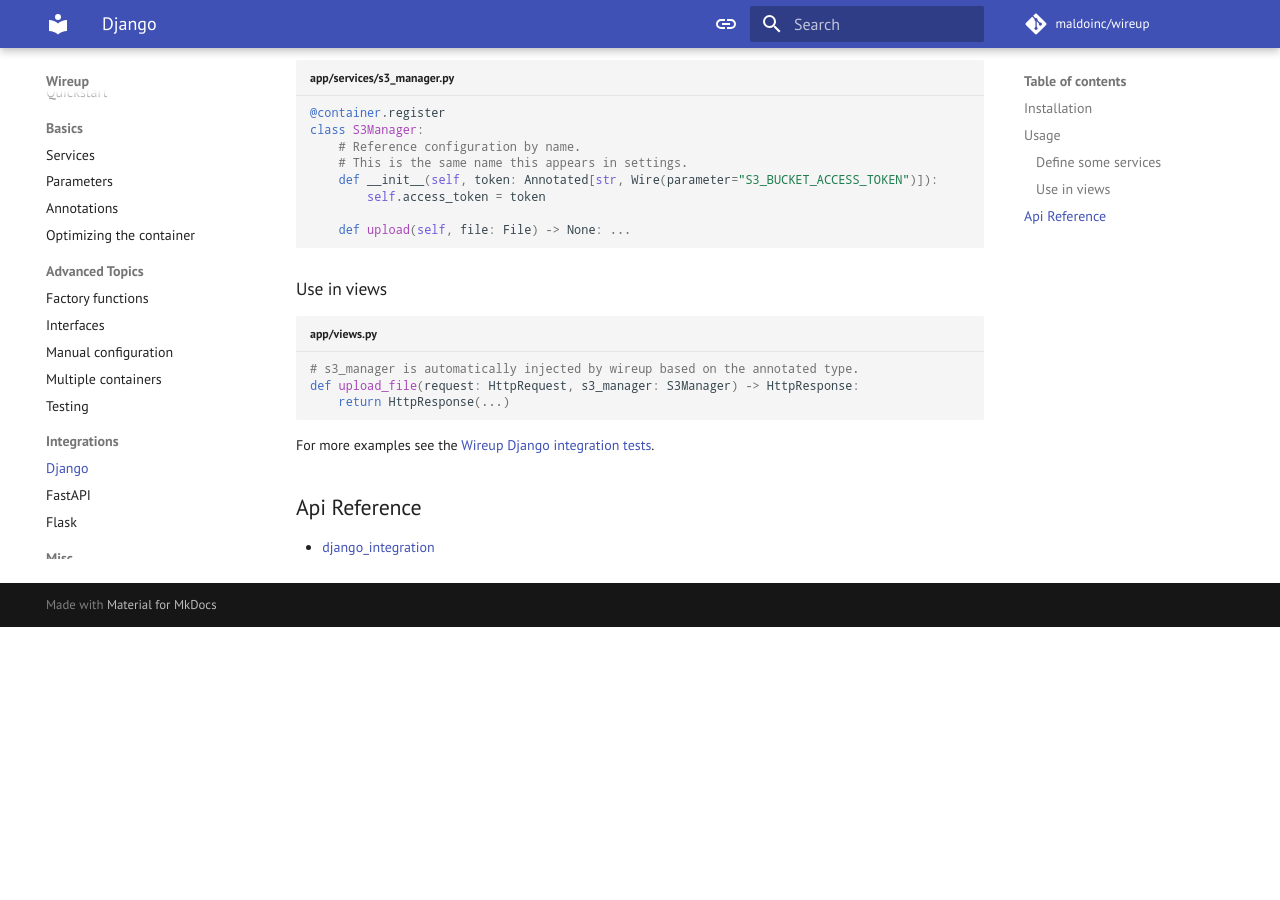
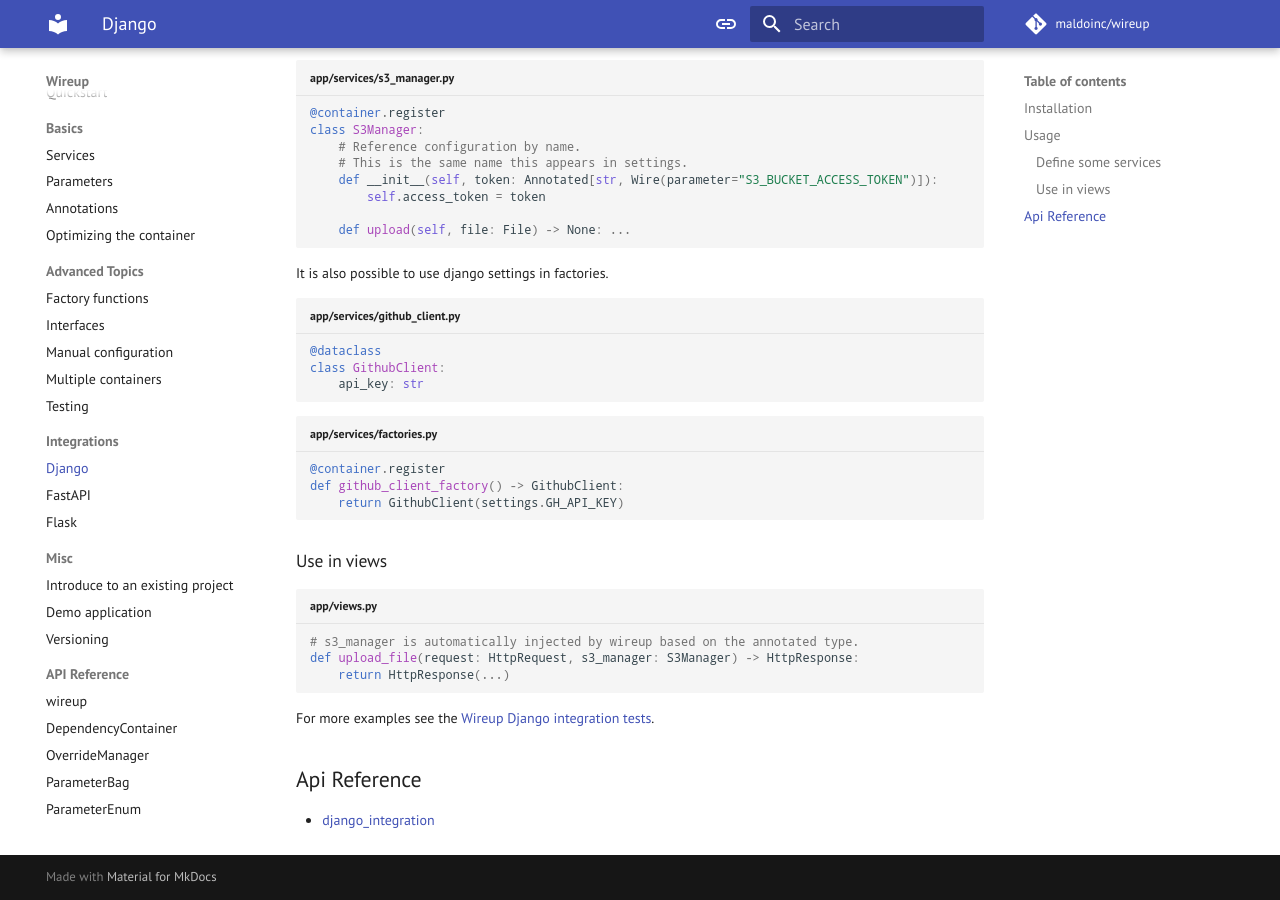
Before and after one commit to maldoinc/wireup, an MkDocs documentation site: the page built from docs/pages/integrations/django.md, in a window 1280 px wide and 900 px high, scrolled down 788 px. Built offline with MkDocs 1.6.1 and Material for MkDocs 9.7.7, drawn with Linux system fonts in a browser that asks for light colours; some web fonts are replaced; comment, search, counter and statistics services are not loaded; the version menu is left out; before the commit the page ends 1415 px from its top, so only the background shows below that.

Commit message:
Add factory with django settings test

````diff
--- a/docs/pages/integrations/django.md
+++ b/docs/pages/integrations/django.md
@@ -43,6 +43,21 @@ class S3Manager:
     def upload(self, file: File) -> None: ...
 ```
 
+It is also possible to use django settings in factories.
+
+```python title="app/services/github_client.py"
+@dataclass
+class GithubClient:
+    api_key: str
+```
+
+
+```python title="app/services/factories.py"
+@container.register
+def github_client_factory() -> GithubClient:
+    return GithubClient(settings.GH_API_KEY)
+```
+
 ### Use in views
 ```python title="app/views.py"
 # s3_manager is automatically injected by wireup based on the annotated type.
````
Also changed, not shown: 3 other files.
